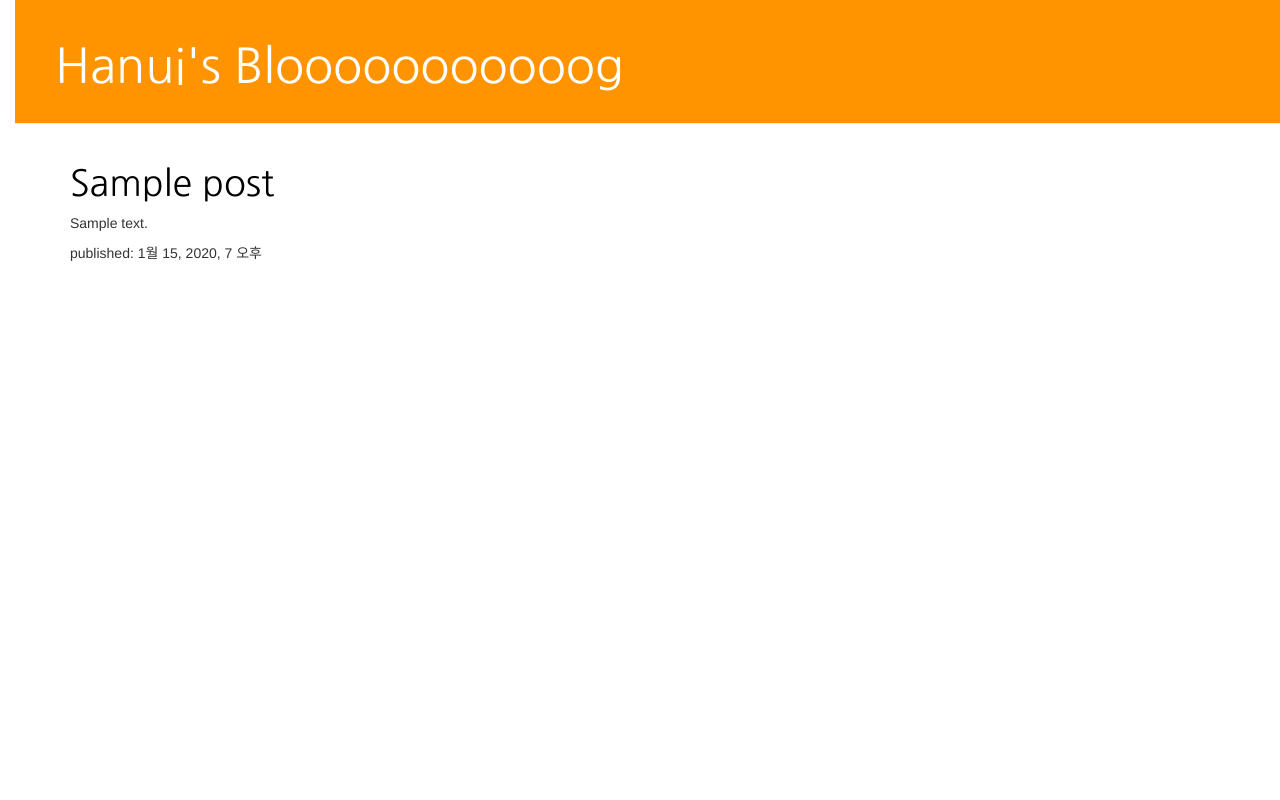
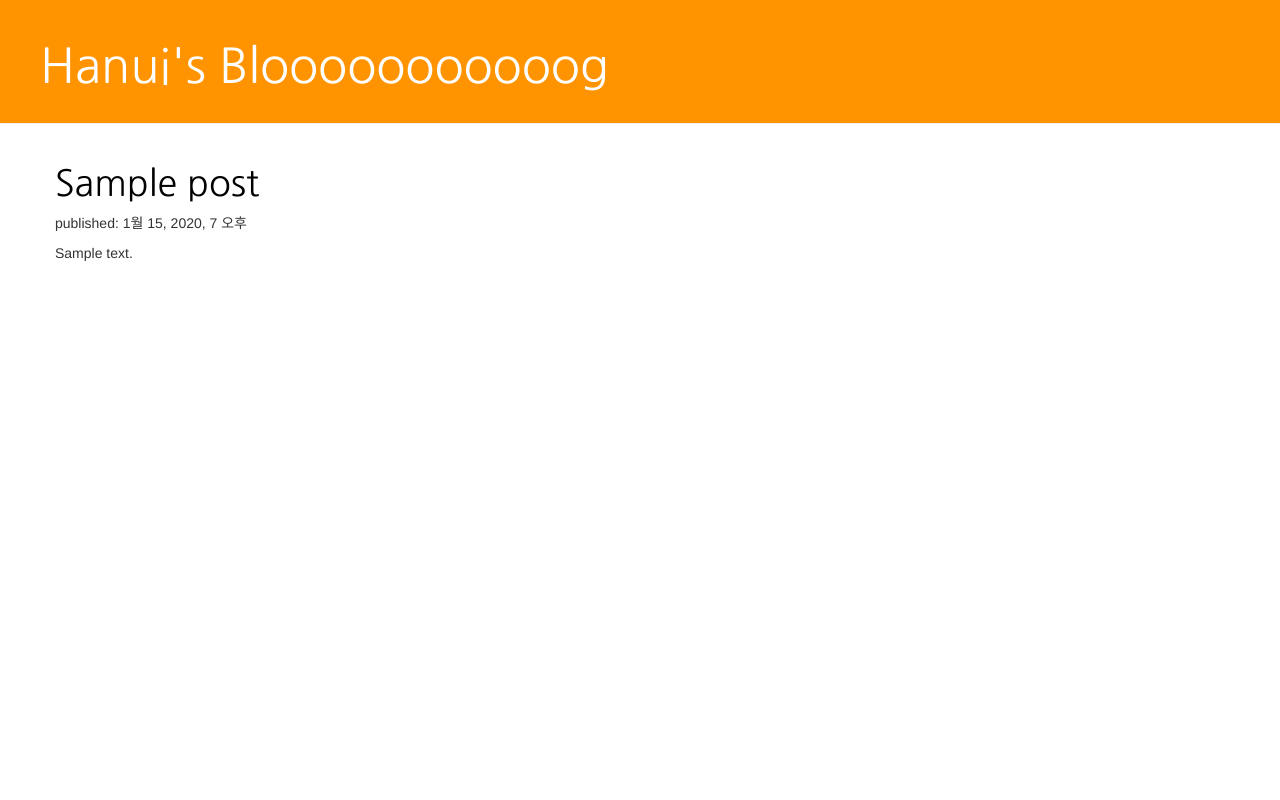
Before and after one commit to gksmldia/my-first-blog, a Django app: page / in a window 1280 px wide. Run offline with Django 3.2, Linux system fonts and the light colour scheme; tables that the repository leaves empty hold one stand-in row (values such as "Sample post"); some libraries are stand-ins or nearby versions.

Commit message:
Modified templates to CSS 2

```diff
--- a/blog/static/css/blog.css
+++ b/blog/static/css/blog.css
@@ -3,7 +3,7 @@ h1 a {
   font-family: 'Nanum Gothic', serif;
 }
 
-body {
+body > content {
     padding-left: 15px;
 }
 
--- a/blog/templates/blog/post_list.html
+++ b/blog/templates/blog/post_list.html
@@ -17,8 +17,8 @@
           {% for post in posts %}
             <div class="post">
               <h1><a href="">{{ post.title }}</a></h1>
+              <p>published: {{ post.published_date }}
               <p>{{ post.text|linebreaksbr }}</p>
-              <p>published: {{ post.published_date }}
             </div>
           {% endfor %}
         </div>
```
